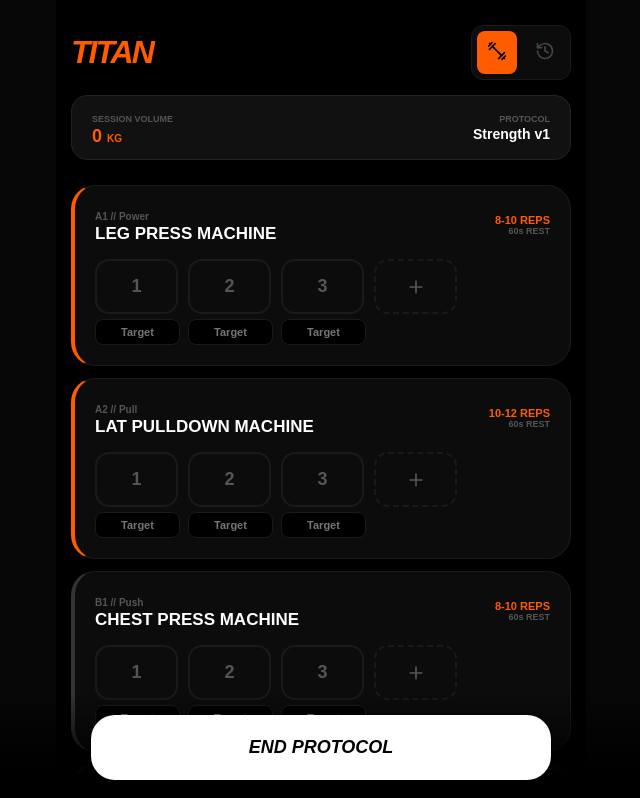
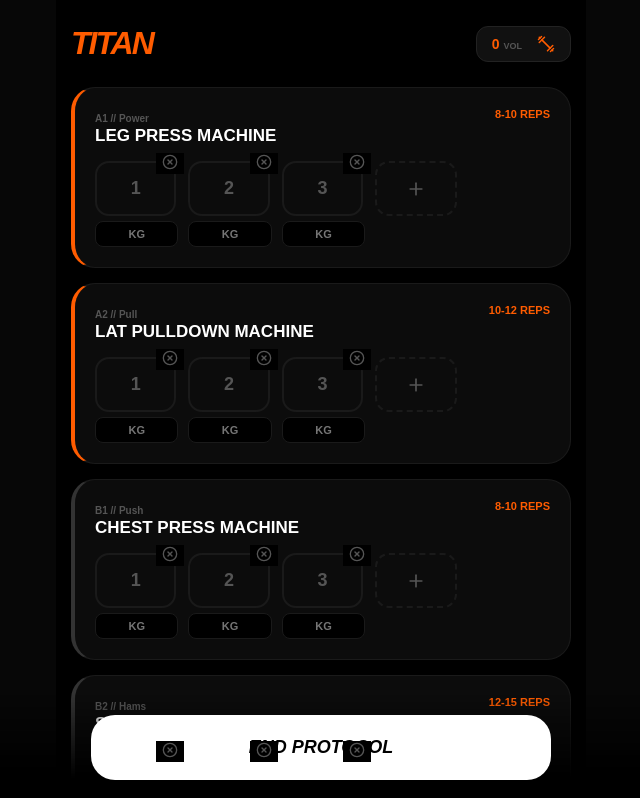
Before and after one commit to srafiq2406teachered-byte/Titan-Tracker, a React (Vite) app: page / in a window 1280 px wide. Shown: the top 798 px of the page, without its empty margins (319-959 px from the left). Built offline with nearby package versions, Linux system fonts and the light colour scheme.

Commit message:
Update App.jsx

```diff
--- a/src/App.jsx
+++ b/src/App.jsx
@@ -1,18 +1,16 @@
 import React, { useState, useEffect } from 'react';
-import { CheckCircle, Clock, RotateCcw, Dumbbell, History, Plus, Timer, Zap, Activity } from 'lucide-react';
+import { CheckCircle, Clock, RotateCcw, Dumbbell, History, Plus, Timer, XCircle } from 'lucide-react';
 
 const TitanTracker = () => {
-  // --- 1. STATE & PERSISTENCE ---
   const [view, setView] = useState('train');
   const [timeLeft, setTimeLeft] = useState(0);
   const [completedSets, setCompletedSets] = useState(() =>
-    JSON.parse(localStorage.getItem('titan_completed_v6') || '{}')
+    JSON.parse(localStorage.getItem('titan_completed_v6.2') || '{}')
   );
   const [exerciseData, setExerciseData] = useState(() =>
-    JSON.parse(localStorage.getItem('titan_data_v6') || '{}')
+    JSON.parse(localStorage.getItem('titan_data_v6.2') || '{}')
   );
 
-  // --- 2. PROTOCOL DEFINITION ---
   const MASTER_PLAN = [
     { id: "A1", pair: "A", name: "Leg Press Machine", sets: 3, goal: "8-10", focus: "Power", type: "set", rest: 60 },
     { id: "A2", pair: "A", name: "Lat Pulldown Machine", sets: 3, goal: "10-12", focus: "Pull", type: "set", rest: 60 },
@@ -24,26 +22,9 @@ const TitanTracker = () => {
     { id: "D2", pair: "D", name: "Walking Lunges", sets: 3, goal: "12 Total", focus: "Burn", type: "set", rest: 30 }
   ];
 
-  // --- 3. VOLUME CALCULATION LOGIC ---
-  const calculateTotalVolume = () => {
-    let total = 0;
-    MASTER_PLAN.forEach(ex => {
-      const extraCount = exerciseData[`${ex.id}-extra`] || 0;
-      for (let i = 0; i < (ex.sets + extraCount); i++) {
-        if (completedSets[`${ex.id}-${i}`]) {
-          const val = parseFloat(exerciseData[`${ex.id}-${i}`]) || 0;
-          // For simplicity, we assume 'Goal' reps for the volume calculation
-          const reps = parseInt(ex.goal) || 10;
-          total += val * reps;
-        }
-      }
-    });
-    return total.toLocaleString();
-  };
-
   useEffect(() => {
-    localStorage.setItem('titan_completed_v6', JSON.stringify(completedSets));
-    localStorage.setItem('titan_data_v6', JSON.stringify(exerciseData));
+    localStorage.setItem('titan_completed_v6.2', JSON.stringify(completedSets));
+    localStorage.setItem('titan_data_v6.2', JSON.stringify(exerciseData));
   }, [completedSets, exerciseData]);
 
   useEffect(() => {
@@ -59,72 +40,86 @@ const TitanTracker = () => {
     border: '#1a1a1a',
     orange: '#FF5C00',
     textMain: '#FFFFFF',
-    textDim: '#555555'
+    textDim: '#555555',
+    red: '#ff4444'
   };
 
-  const addExtraSet = (exId) => {
-    const key = `${exId}-extra`;
-    setExerciseData(prev => ({ ...prev, [key]: (prev[key] || 0) + 1 }));
+  const removeSet = (exId, setIdx) => {
+    const key = `${exId}-${setIdx}`;
+    const extraKey = `${exId}-extra`;
+
+    // 1. Remove data for this specific set
+    const newCompleted = { ...completedSets };
+    const newData = { ...exerciseData };
+    delete newCompleted[key];
+    delete newData[key];
+
+    // 2. If it was an extra set, decrement the extra counter
+    if (setIdx >= 3) { // 3 is the default starting index for extra sets (0, 1, 2 are standard)
+      newData[extraKey] = Math.max(0, (newData[extraKey] || 0) - 1);
+    }
+
+    setCompletedSets(newCompleted);
+    setExerciseData(newData);
+  };
+
+  const calculateTotalVolume = () => {
+    let total = 0;
+    MASTER_PLAN.forEach(ex => {
+      const extraCount = exerciseData[`${ex.id}-extra`] || 0;
+      for (let i = 0; i < (ex.sets + extraCount); i++) {
+        if (completedSets[`${ex.id}-${i}`]) {
+          const val = parseFloat(exerciseData[`${ex.id}-${i}`]) || 0;
+          const reps = parseInt(ex.goal) || 10;
+          total += val * reps;
+        }
+      }
+    });
+    return total.toLocaleString();
   };
 
   return (
     <div style={{ backgroundColor: THEME.black, minHeight: '100vh', color: THEME.textMain, fontFamily: 'sans-serif', padding: '15px', maxWidth: '500px', margin: '0 auto', paddingBottom: '160px' }}>
 
-      {/* HUD HEADER WITH VOLUME TRACKER */}
       <header style={{ marginBottom: '25px', paddingTop: '10px' }}>
         <div style={{ display: 'flex', justifyContent: 'space-between', alignItems: 'center' }}>
           <h1 style={{ fontSize: '32px', fontWeight: '900', fontStyle: 'italic', margin: 0, color: THEME.orange, letterSpacing: '-2px' }}>TITAN</h1>
-          <div style={{ display: 'flex', gap: '8px', background: THEME.card, padding: '5px', borderRadius: '12px', border: `1px solid ${THEME.border}` }}>
-            <button onClick={() => setView('train')} style={{ background: view === 'train' ? THEME.orange : 'transparent', border: 'none', padding: '10px', borderRadius: '8px' }}>
-              <Dumbbell size={20} color={view === 'train' ? '#000' : '#444'} />
-            </button>
-            <button onClick={() => setView('history')} style={{ background: view === 'history' ? THEME.orange : 'transparent', border: 'none', padding: '10px', borderRadius: '8px' }}>
-              <History size={20} color={view === 'history' ? '#000' : '#444'} />
-            </button>
-          </div>
-        </div>
-
-        {/* VOLUME HUD */}
-        <div style={{ display: 'flex', justifyContent: 'space-between', background: '#111', padding: '12px 20px', borderRadius: '16px', marginTop: '15px', border: '1px solid #222' }}>
-          <div>
-            <span style={{ fontSize: '9px', fontWeight: 'bold', color: THEME.textDim, textTransform: 'uppercase' }}>Session Volume</span>
-            <div style={{ fontSize: '18px', fontWeight: '900', color: THEME.orange }}>{calculateTotalVolume()} <span style={{fontSize: '10px'}}>KG</span></div>
-          </div>
-          <div style={{ textAlign: 'right' }}>
-            <span style={{ fontSize: '9px', fontWeight: 'bold', color: THEME.textDim, textTransform: 'uppercase' }}>Protocol</span>
-            <div style={{ fontSize: '14px', fontWeight: '900' }}>Strength v1</div>
+          <div style={{ display: 'flex', gap: '15px', alignItems: 'center', background: '#111', padding: '8px 15px', borderRadius: '12px', border: '1px solid #222' }}>
+             <span style={{ fontSize: '14px', fontWeight: '900', color: THEME.orange }}>{calculateTotalVolume()} <span style={{fontSize: '9px', color: THEME.textDim}}>VOL</span></span>
+             <Dumbbell size={18} color={THEME.orange} />
           </div>
         </div>
       </header>
 
-      {view === 'train' ? (
-        <div style={{ display: 'flex', flexDirection: 'column', gap: '12px' }}>
+      <div style={{ display: 'flex', flexDirection: 'column', gap: '15px' }}>
         {MASTER_PLAN.map((ex) => {
           const extraCount = exerciseData[`${ex.id}-extra`] || 0;
           const totalSets = ex.sets + extraCount;
 
           return (
-              <div key={ex.id} style={{
-                background: THEME.card, borderRadius: '24px', padding: '20px', border: `1px solid ${THEME.border}`,
-                borderLeft: `4px solid ${ex.pair === 'A' || ex.pair === 'C' ? THEME.orange : '#333'}`
-              }}>
-                <div style={{ display: 'flex', justifyContent: 'space-between', alignItems: 'center', marginBottom: '15px' }}>
+            <div key={ex.id} style={{ background: THEME.card, borderRadius: '24px', padding: '20px', border: `1px solid ${THEME.border}`, borderLeft: `4px solid ${ex.pair === 'A' || ex.pair === 'C' ? THEME.orange : '#333'}` }}>
+              <div style={{ display: 'flex', justifyContent: 'space-between', alignItems: 'flex-start', marginBottom: '15px' }}>
                 <div>
                    <span style={{ fontSize: '10px', fontWeight: '900', color: THEME.textDim }}>{ex.id} // {ex.focus}</span>
                    <h3 style={{ fontSize: '17px', fontWeight: '900', margin: '0', textTransform: 'uppercase' }}>{ex.name}</h3>
                 </div>
-                  <div style={{ textAlign: 'right' }}>
-                    <div style={{ fontSize: '11px', fontWeight: '900', color: THEME.orange }}>{ex.goal} REPS</div>
-                    <div style={{ fontSize: '9px', fontWeight: 'bold', color: THEME.textDim }}>{ex.rest}s REST</div>
-                  </div>
+                <div style={{ textAlign: 'right', fontSize: '11px', fontWeight: '900', color: THEME.orange }}>{ex.goal} REPS</div>
               </div>
 
-                <div style={{ display: 'grid', gridTemplateColumns: 'repeat(auto-fill, minmax(70px, 1fr))', gap: '10px' }}>
+              <div style={{ display: 'grid', gridTemplateColumns: 'repeat(auto-fill, minmax(75px, 1fr))', gap: '12px' }}>
                 {[...Array(totalSets)].map((_, i) => {
                   const key = `${ex.id}-${i}`;
                   const isDone = completedSets[key];
                   return (
-                      <div key={i} style={{ display: 'flex', flexDirection: 'column', gap: '5px' }}>
+                    <div key={i} style={{ position: 'relative', display: 'flex', flexDirection: 'column', gap: '5px' }}>
+                      {/* DELETE TRIGGER */}
+                      <button
+                        onClick={() => removeSet(ex.id, i)}
+                        style={{ position: 'absolute', top: '-8px', right: '-8px', background: THEME.black, border: 'none', color: THEME.textDim, cursor: 'pointer', zIndex: 10 }}
+                      >
+                        <XCircle size={16} />
+                      </button>
+
                       <button
                         onClick={() => {
                           setCompletedSets(prev => ({ ...prev, [key]: !isDone }));
@@ -135,7 +130,7 @@ const TitanTracker = () => {
                         {isDone ? <CheckCircle size={22} /> : i + 1}
                       </button>
                       <input
-                          type="text" inputMode="decimal" placeholder="Target"
+                        type="text" inputMode="decimal" placeholder="KG"
                         value={exerciseData[key] || ''}
                         onChange={(e) => setExerciseData(prev => ({ ...prev, [key]: e.target.value }))}
                         style={{ width: '100%', background: THEME.black, border: `1px solid ${THEME.border}`, color: '#fff', fontSize: '11px', textAlign: 'center', fontWeight: 'bold', padding: '6px 0', borderRadius: '8px', outline: 'none' }}
@@ -143,7 +138,10 @@ const TitanTracker = () => {
                     </div>
                   );
                 })}
-                  <button onClick={() => addExtraSet(ex.id)} style={{ height: '55px', borderRadius: '14px', border: `2px dashed ${THEME.border}`, background: 'transparent', color: THEME.textDim, display: 'flex', alignItems: 'center', justifyContent: 'center' }}>
+                <button
+                   onClick={() => setExerciseData(prev => ({ ...prev, [`${ex.id}-extra`]: (prev[`${ex.id}-extra`] || 0) + 1 }))}
+                   style={{ height: '55px', borderRadius: '14px', border: `2px dashed ${THEME.border}`, background: 'transparent', color: THEME.textDim, display: 'flex', alignItems: 'center', justifyContent: 'center' }}
+                >
                   <Plus size={20} />
                 </button>
               </div>
@@ -151,14 +149,8 @@ const TitanTracker = () => {
           );
         })}
       </div>
-      ) : (
-        <div style={{ textAlign: 'center', padding: '100px 20px', color: THEME.textDim }}>
-          <Activity size={40} style={{ marginBottom: '10px', opacity: 0.2 }} />
-          <p style={{ fontWeight: '900', textTransform: 'uppercase', fontSize: '12px' }}>V6 Engine Running</p>
-        </div>
-      )}
 
-      {/* DYNAMIC FLOATING TIMER */}
+      {/* TIMER & FINISH BUTTON (Same as v6.0) */}
       {timeLeft > 0 && (
         <div style={{ position: 'fixed', bottom: '40px', left: '50%', transform: 'translateX(-50%)', backgroundColor: '#FFF', color: '#000', padding: '12px 35px', borderRadius: '50px', display: 'flex', alignItems: 'center', gap: '15px', boxShadow: `0 15px 45px ${THEME.orange}55`, border: `4px solid ${THEME.orange}`, zIndex: 2000 }}>
           <Clock size={24} />
@@ -167,17 +159,14 @@ const TitanTracker = () => {
         </div>
       )}
 
-      {/* FINISH ACTION */}
-      {view === 'train' && (
       <div style={{ position: 'fixed', bottom: 0, left: 0, right: 0, padding: '20px', background: 'linear-gradient(transparent, #000 80%)' }}>
         <button
-            onClick={() => { if(window.confirm("Finish Session & Sync?")) { localStorage.clear(); window.location.reload(); }}}
+          onClick={() => { if(window.confirm("End Protocol?")) { localStorage.clear(); window.location.reload(); }}}
           style={{ width: '100%', maxWidth: '460px', margin: '0 auto', display: 'block', padding: '22px', borderRadius: '24px', border: 'none', background: '#FFF', color: '#000', fontWeight: '900', fontSize: '18px', textTransform: 'uppercase', fontStyle: 'italic' }}
         >
           End Protocol
         </button>
       </div>
-      )}
     </div>
   );
 };
```
Lines whose indentation alone changed are shown as unchanged.
